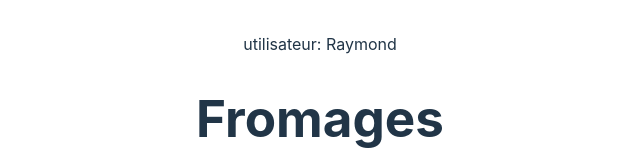
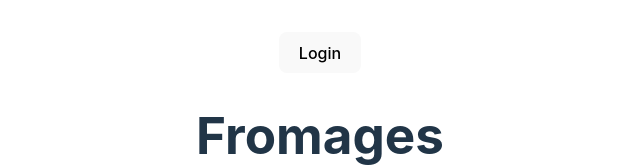
Before and after one commit to Audran2/react-15-02, a React (Vite) app: page / in a window 1280 px wide. Shown: the top 167 px of the page, without its empty margins (320-960 px from the left). Built offline with nearby package versions, Linux system fonts and the light colour scheme.

Commit message:
feat: auth user

```diff
--- a/src/App.tsx
+++ b/src/App.tsx
@@ -1,5 +1,6 @@
+import { useState } from "react";
 import "./App.css";
-import { UserContext } from "./UserContext";
+import { User, UserContext } from "./UserContext";
 import Footer from "./components/Footer";
 import Header from "./components/Header";
 import ItemScreen from "./components/ItemScreen";
@@ -29,14 +30,26 @@ const cheeses = [
   },
 ];
 
-const value = {
-  user: {
-    name: "Raymond",
-    isAdmin: false,
-  },
-};
+// const value = {
+//   user: null,
+//   // {
+//   //   name: "Raymond",
+//   //   isAdmin: false,
+//   // },
+// };
 
 function App() {
+  const [user, setUser] = useState<User | null>(null);
+
+  const login = () => {
+    setUser({
+      name: "Raymond",
+      isAdmin: true,
+    });
+  };
+
+  const value = { user, login };
+
   return (
     <>
       <UserContext.Provider value={value}>
--- a/src/UserContext.tsx
+++ b/src/UserContext.tsx
@@ -7,12 +7,12 @@ export type User = {
 
 export type UserContextType = {
   user: User | null;
-  //   isConnected: boolean;
-  //   login: () => void;
+  isAuth: boolean;
+  login: () => void;
 };
 
 export const UserContext = createContext<UserContextType>({
   user: null,
-  //   isConnected: false,
-  //   login: () => {},
+  isAuth: false,
+  login: () => {},
 });
--- a/src/components/User.tsx
+++ b/src/components/User.tsx
@@ -2,7 +2,11 @@ import { useContext } from "react";
 import { UserContext } from "../UserContext";
 
 const User = () => {
-  const { user } = useContext(UserContext);
+  const { user, login } = useContext(UserContext);
+
+  if (!user) {
+    return <button onClick={login}>Login</button>;
+  }
 
   return <div>utilisateur: {user?.name}</div>;
 };
```
